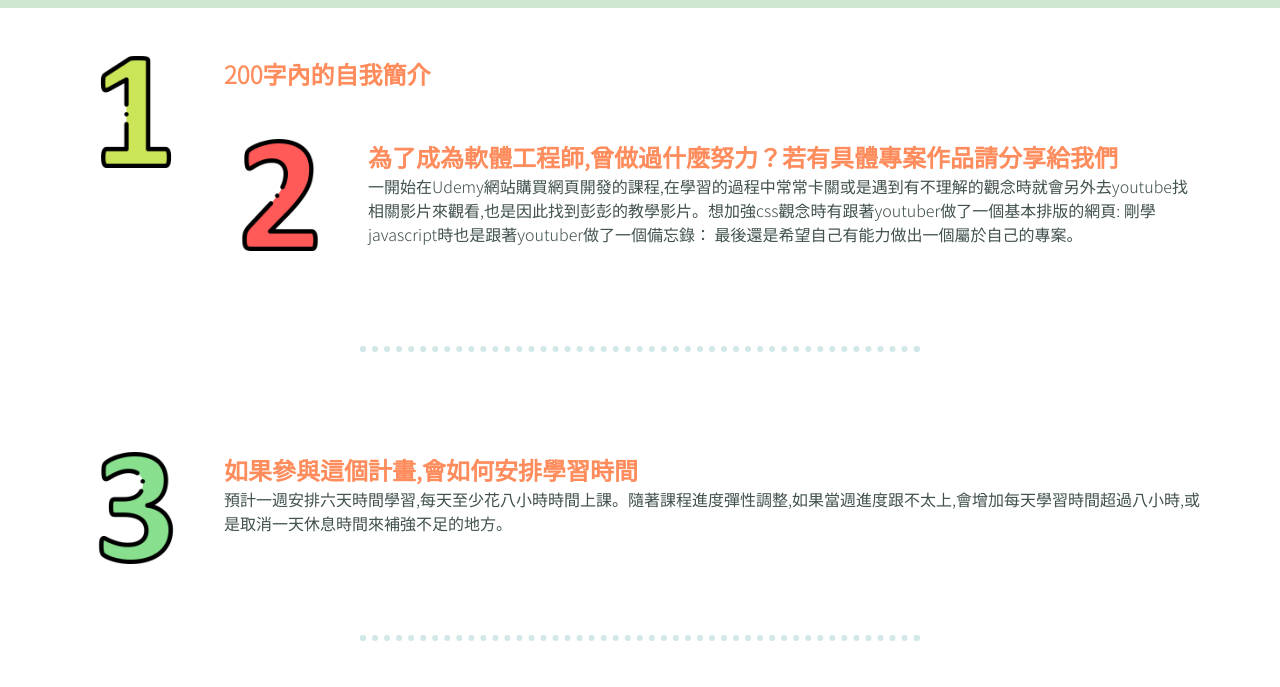
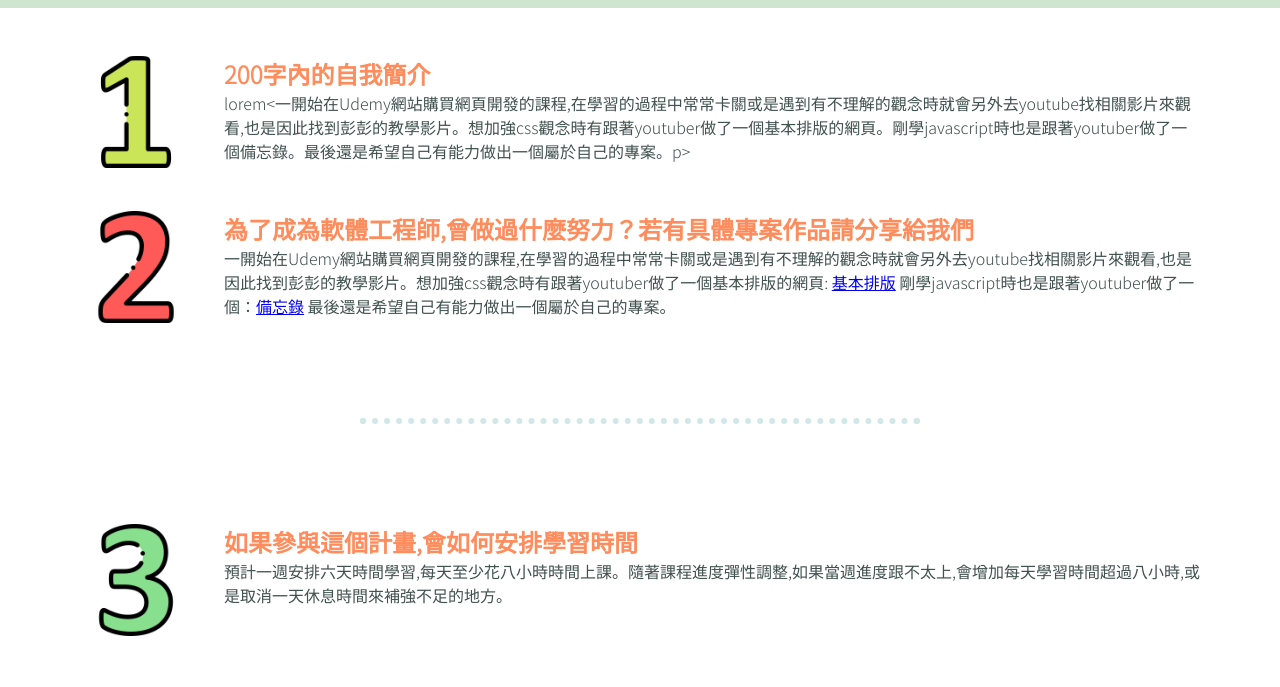
Before and after one commit to jillshenshen/Application, a plain HTML site: page index.html in a window 1280 px wide. Shown: the part 113-800 px from the top of the page. Drawn offline with Linux system fonts and the light colour scheme.

Commit message:
Update index.html

```diff
--- a/index.html
+++ b/index.html
@@ -106,7 +106,7 @@ header{
     <div>
       <img src="./1.png" alt="img" class="number">
       <h2>200字內的自我簡介</h2>
-      <p></p>
+      <p>lorem<一開始在Udemy網站購買網頁開發的課程,在學習的過程中常常卡關或是遇到有不理解的觀念時就會另外去youtube找相關影片來觀看,也是因此找到彭彭的教學影片。想加強css觀念時有跟著youtuber做了一個基本排版的網頁。剛學javascript時也是跟著youtuber做了一個備忘錄。最後還是希望自己有能力做出一個屬於自己的專案。p>
 
     </div>
 
@@ -115,8 +115,8 @@ header{
     <div>
       <img src="./2.png" alt="img" class="number">
       <h2>為了成為軟體工程師,曾做過什麼努力？若有具體專案作品請分享給我們</h2>
-      <p>一開始在Udemy網站購買網頁開發的課程,在學習的過程中常常卡關或是遇到有不理解的觀念時就會另外去youtube找相關影片來觀看,也是因此找到彭彭的教學影片。想加強css觀念時有跟著youtuber做了一個基本排版的網頁:  <a href='https://jillshenshen.github.io/cssdemo/'></a>
-          剛學javascript時也是跟著youtuber做了一個備忘錄：<a href='https://jillshenshen.github.io/memo/'></a>   最後還是希望自己有能力做出一個屬於自己的專案。      </p>
+      <p>一開始在Udemy網站購買網頁開發的課程,在學習的過程中常常卡關或是遇到有不理解的觀念時就會另外去youtube找相關影片來觀看,也是因此找到彭彭的教學影片。想加強css觀念時有跟著youtuber做了一個基本排版的網頁:  <a href='https://jillshenshen.github.io/cssdemo/'>基本排版</a>
+          剛學javascript時也是跟著youtuber做了一個：<a href='https://jillshenshen.github.io/memo/'>備忘錄</a>   最後還是希望自己有能力做出一個屬於自己的專案。      </p>
       <hr/></div>
 
     <div>
```
